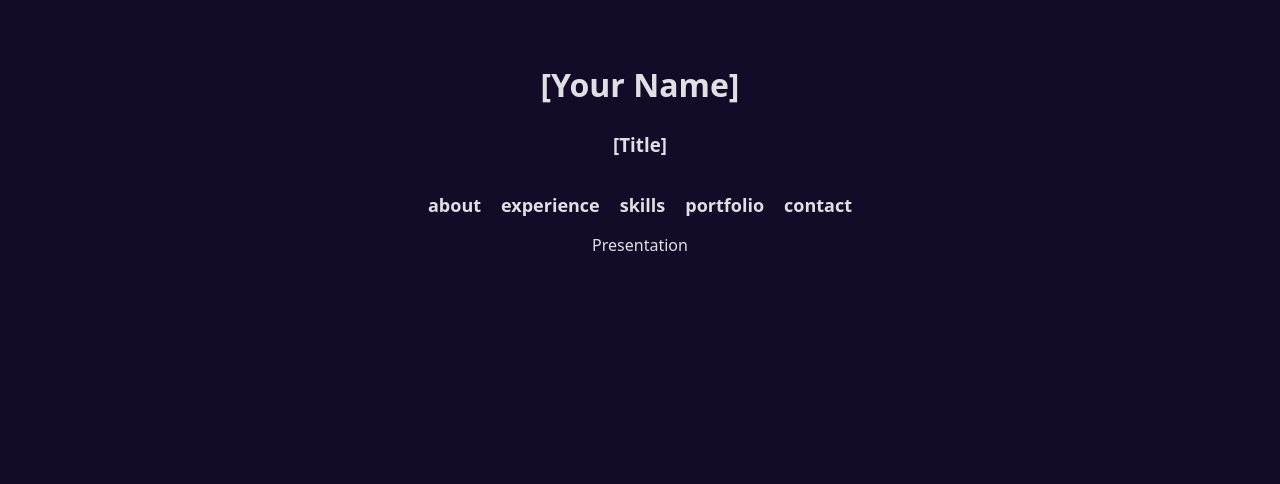
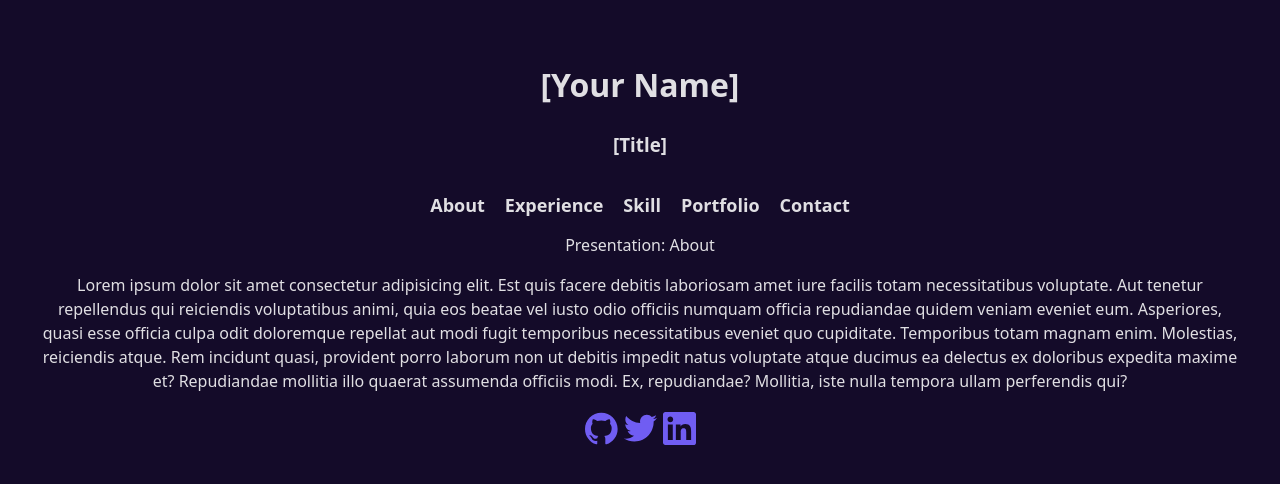
Before and after one commit to gide03/Portfolio, a React (Vite) app: page / in a window 1280 px wide. Shown: the top 484 px of the page. Built offline with nearby package versions, Linux system fonts and the light colour scheme.

Commit message:
About content layout fixed

```diff
--- a/src/components/Button.jsx
+++ b/src/components/Button.jsx
@@ -0,0 +1,24 @@
+import styled from "styled-components";
+
+export const SocialBt = styled.a`
+    display: flex;
+    flex-direction: column;
+    align-items: center;
+    justify-content: center;
+    padding: 3px;
+
+    .social-icon {
+        path{
+            fill: #705df2;
+            width: 33px;
+            height: 33px;
+            transition: fill 0.3s;
+        }
+    }
+    .social-icon:hover{
+        cursor: pointer;
+        path{
+            fill: white;
+        }
+    }
+`;
--- /dev/null
+++ b/src/components/Card.jsx
@@ -0,0 +1,9 @@
+import styled from "styled-components";
+
+export const SocialCard = styled.div`
+    width: 100%;
+    align-item: ceter;
+    justify-content: center;
+    display: flex;
+    flex-direction: row;
+`;
--- a/src/pages/Home.jsx
+++ b/src/pages/Home.jsx
@@ -1,19 +1,64 @@
 import { Navbar } from "../components/Navbar";
+import { useState } from "react";
+import { SocialBt } from "../components/Button";
+import { SocialCard } from "../components/Card";
+
+const Nav = {
+  ABOUT: "About",
+  EXPERIENCE: "Experience",
+  SKILL: "Skill",
+  PORTFOLIO: "Portfolio",
+  CONTACT: "Contact"
+}
 
 const HomePage = () => {
+    const [activeNav, setNav] = useState(Nav.ABOUT);
+
+    const NavClickHandler = (event) => {
+      const text = event.target.textContent;
+      setNav(text);
+    }
+
     return <>
       <div>
         {/* Navigation */}
         <Navbar className='navigation'>
-          <div className="nav-item">about</div>
-          <div className="nav-item">experience</div>
-          <div className="nav-item">skills</div>
-          <div className="nav-item">portfolio</div>
-          <div className="nav-item">contact</div>
+          <div className="nav-item" onClick={(e)=>NavClickHandler(e)}>{Nav.ABOUT}</div>
+          <div className="nav-item" onClick={(e)=>NavClickHandler(e)}>{Nav.EXPERIENCE}</div>
+          <div className="nav-item" onClick={(e)=>NavClickHandler(e)}>{Nav.SKILL}</div>
+          <div className="nav-item" onClick={(e)=>NavClickHandler(e)}>{Nav.PORTFOLIO}</div>
+          <div className="nav-item" onClick={(e)=>NavClickHandler(e)}>{Nav.CONTACT}</div>
         </Navbar>
 
         {/* Presentation */}
-        <div>Presentation</div>
+        <div>Presentation: {activeNav}</div>
+        {/* ABOUT */}
+        {(activeNav === Nav.ABOUT) && <div>
+          <p>Lorem ipsum dolor sit amet consectetur adipisicing elit. Est quis facere debitis laboriosam amet iure facilis totam necessitatibus voluptate. Aut tenetur repellendus qui reiciendis voluptatibus animi, quia eos beatae vel iusto odio officiis numquam officia repudiandae quidem veniam eveniet eum. Asperiores, quasi esse officia culpa odit doloremque repellat aut modi fugit temporibus necessitatibus eveniet quo cupiditate. Temporibus totam magnam enim. Molestias, reiciendis atque. Rem incidunt quasi, provident porro laborum non ut debitis impedit natus voluptate atque ducimus ea delectus ex doloribus expedita maxime et? Repudiandae mollitia illo quaerat assumenda officiis modi. Ex, repudiandae? Mollitia, iste nulla tempora ullam perferendis qui?</p>
+          <SocialCard>
+            <SocialBt>
+              <span className="social-icon">
+                <svg width="33" height="33" viewBox="0 0 26 25" fill="none" xmlns="http://www.w3.org/2000/svg">
+                  <path d="M12.8572 0C5.75361 0 0 5.73902 0 12.8175C0 18.4817 3.6836 23.2851 8.79113 24.978C9.43399 25.0987 9.66971 24.7024 9.66971 24.3617C9.66971 24.0573 9.65899 23.2509 9.65364 22.1828C6.07718 22.9561 5.32289 20.4631 5.32289 20.4631C4.73789 18.9837 3.89253 18.5885 3.89253 18.5885C2.72788 17.7938 3.98253 17.8099 3.98253 17.8099C5.27361 17.8996 5.95183 19.1301 5.95183 19.1301C7.09826 21.0901 8.96149 20.524 9.6965 20.196C9.81221 19.3672 10.1433 18.8021 10.5108 18.4817C7.65541 18.1613 4.65432 17.059 4.65432 12.1477C4.65432 10.7485 5.15254 9.60562 5.97754 8.7084C5.8329 8.38476 5.39897 7.08165 6.09004 5.31604C6.09004 5.31604 7.16683 4.97211 9.62578 6.62983C10.6544 6.34464 11.7472 6.20365 12.8401 6.19724C13.933 6.20365 15.0258 6.34464 16.0544 6.62983C18.4973 4.97211 19.5741 5.31604 19.5741 5.31604C20.2651 7.08165 19.8312 8.38476 19.7026 8.7084C20.5223 9.60562 21.0205 10.7485 21.0205 12.1477C21.0205 17.0718 18.0151 18.1559 15.1544 18.471C15.6044 18.8556 16.0223 19.6417 16.0223 20.8423C16.0223 22.5577 16.0062 23.9355 16.0062 24.3521C16.0062 24.6886 16.2312 25.0891 16.8901 24.9609C22.0341 23.2797 25.7145 18.4732 25.7145 12.8175C25.7145 5.73902 19.9576 0 12.8572 0Z" fill="white"></path>
+                </svg>
+              </span>
+            </SocialBt>
+            <SocialBt href="#tweeter">
+              <span className="social-icon">
+                <svg width="33" height="33" viewBox="0 0 24 20" fill="none" xmlns="http://www.w3.org/2000/svg">
+                  <path d="M23.954 2.323C23.069 2.712 22.124 2.977 21.129 3.098C22.143 2.487 22.923 1.524 23.292 0.375C22.341 0.93 21.287 1.334 20.165 1.559C19.269 0.6 17.992 0 16.574 0C13.857 0 11.654 2.203 11.654 4.917C11.654 5.307 11.699 5.682 11.781 6.041C7.691 5.848 4.066 3.884 1.64 0.915C1.213 1.637 0.974 2.476 0.974 3.39C0.974 5.1 1.844 6.603 3.162 7.486C2.355 7.46 1.596 7.238 0.934 6.87V6.931C0.934 9.316 2.627 11.305 4.88 11.758C4.467 11.869 4.031 11.929 3.584 11.929C3.27 11.929 2.969 11.899 2.668 11.843C3.299 13.796 5.113 15.22 7.272 15.26C5.592 16.579 3.463 17.365 1.17 17.365C0.78 17.365 0.391 17.342 0 17.298C2.189 18.692 4.768 19.507 7.557 19.507C16.611 19.507 21.556 12.011 21.556 5.521C21.556 5.312 21.556 5.101 21.541 4.891C22.502 4.202 23.341 3.331 24.001 2.343L23.954 2.323Z" fill="#1DA1F2"></path>
+                </svg>
+              </span>
+            </SocialBt>
+            <SocialBt href="#linkedin">
+              <span className="social-icon">
+                <svg width="33" height="33" viewBox="0 0 25 25" fill="none" xmlns="http://www.w3.org/2000/svg">
+                  <path d="M21.2991 21.3043H17.597V15.5032C17.597 14.1199 17.5689 12.3397 15.6678 12.3397C13.7376 12.3397 13.4428 13.8449 13.4428 15.4011V21.3043H9.74069V9.37506H13.297V11.0011H13.3449C13.8418 10.0636 15.0501 9.07402 16.8553 9.07402C20.6064 9.07402 21.3001 11.5428 21.3001 14.7564V21.3043H21.2991ZM5.55941 7.74276C4.36774 7.74276 3.41044 6.77817 3.41044 5.5917C3.41044 4.40628 4.36878 3.44273 5.55941 3.44273C6.74692 3.44273 7.70943 4.40628 7.70943 5.5917C7.70943 6.77817 6.74588 7.74276 5.55941 7.74276ZM7.41568 21.3043H3.70315V9.37506H7.41568V21.3043ZM23.1512 0H1.8448C0.825006 0 0 0.806255 0 1.80105V23.1991C0 24.195 0.825006 25.0002 1.8448 25.0002H23.1481C24.1668 25.0002 25.0002 24.195 25.0002 23.1991V1.80105C25.0002 0.806255 24.1668 0 23.1481 0H23.1512Z" fill="white"></path>
+                </svg>
+              </span>
+            </SocialBt>
+          </SocialCard>
+        </div>}
       </div>
     </>
 }
```
